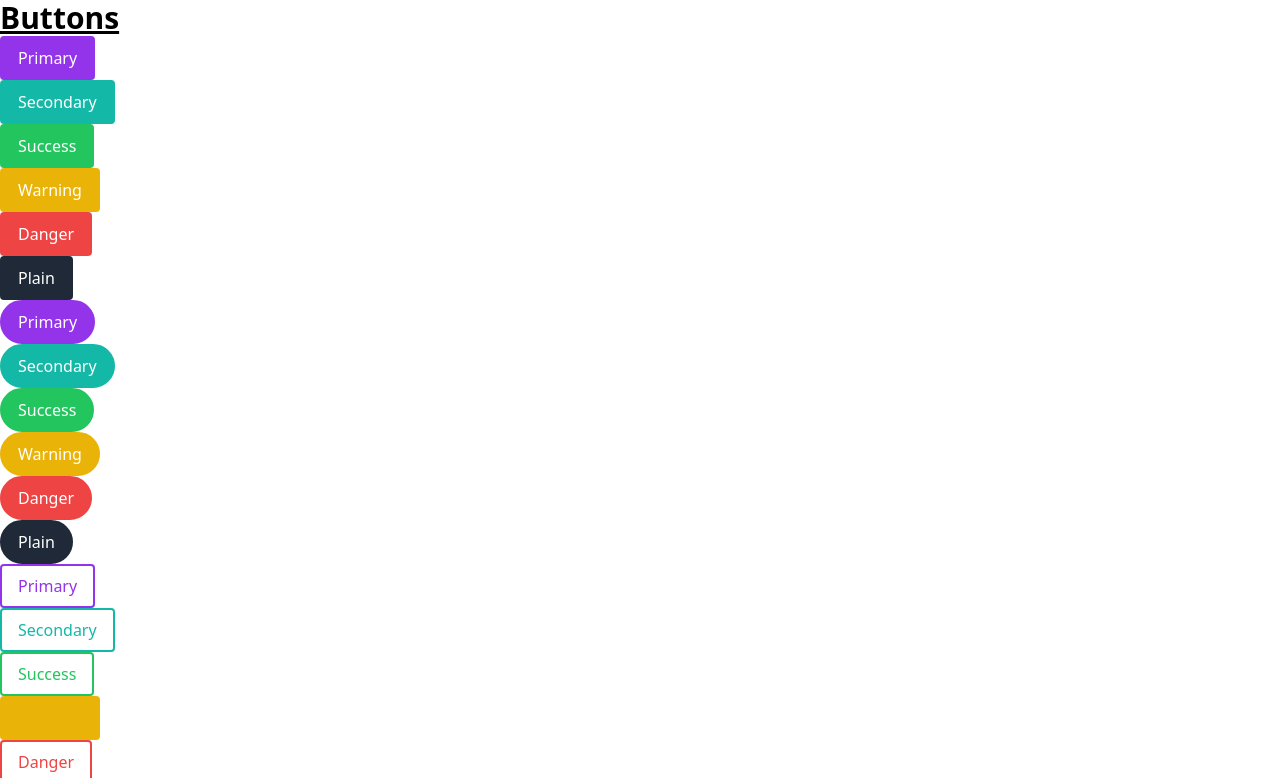
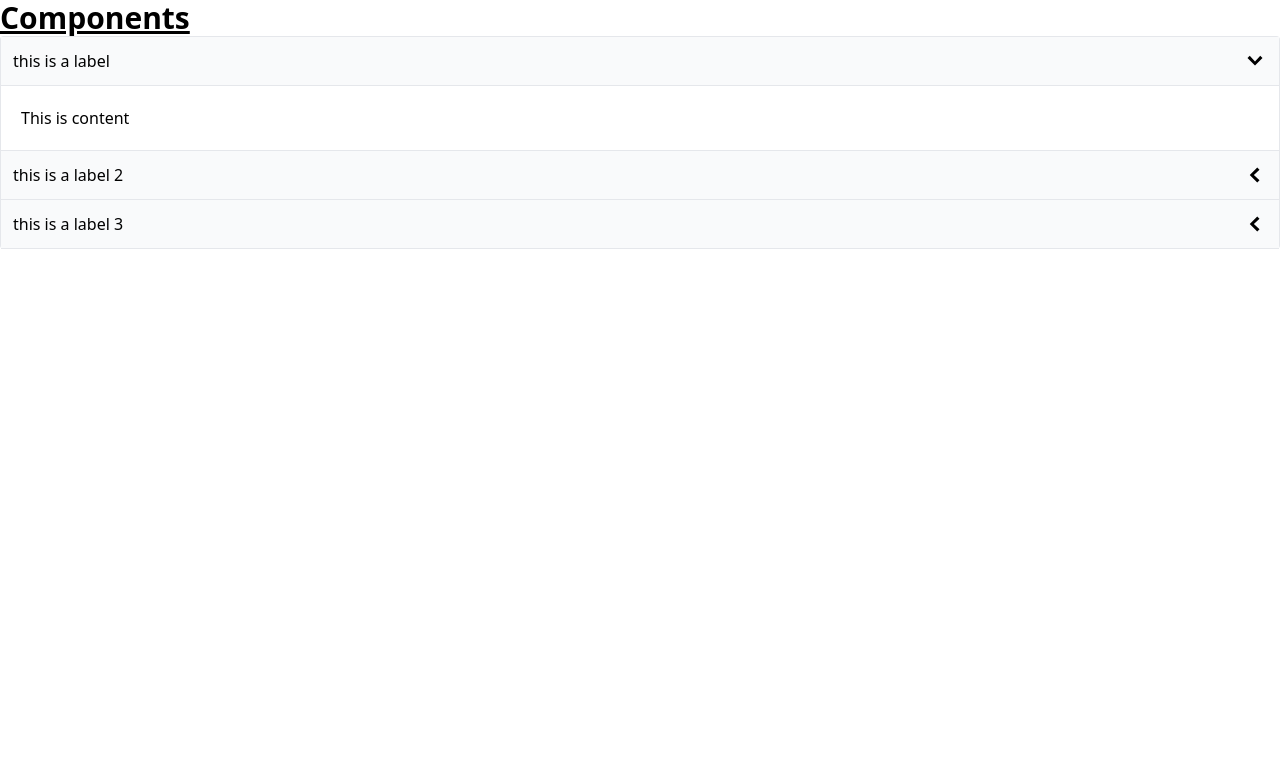
Before and after one commit to bycarlosgamez/comps, a React (Vite) app: page / in a window 1280 px wide. Shown: the top 778 px of the page. Built offline with nearby package versions, Linux system fonts and the light colour scheme; the HTML template or start-up script is replaced by a standard one.

Commit message:
accordion component

```diff
--- a/src/App.jsx
+++ b/src/App.jsx
@@ -1,127 +1,31 @@
-import Button from './components/Button';
+import Accordion from './components/Accordion';
+import ButtonPage from './pages/ButtonPage';
 
 function App() {
-  const handleClick = () => {
-    console.log('Click');
-  };
+  const items = [
+    {
+      id: 'asdfasd',
+      label: 'this is a label',
+      content: 'This is content',
+    },
+    {
+      id: 'fghhr6',
+      label: 'this is a label 2',
+      content: 'This is content 2',
+    },
+    {
+      id: '7rtygh',
+      label: 'this is a label 3',
+      content: 'This is content 3',
+    },
+  ];
 
   return (
     <>
-      <h1 className='text-3xl font-bold underline'>Buttons</h1>
+      <h1 className='text-3xl font-bold underline'>Components</h1>
       <div className='default'>
-        <div>
-          <Button primary onClick={handleClick}>
-            Primary
-          </Button>
-        </div>
-        <div>
-          <Button secondary>Secondary</Button>
-        </div>
-        <div>
-          <Button success>Success</Button>
-        </div>
-        <div>
-          <Button warning>Warning</Button>
-        </div>
-        <div>
-          <Button danger>Danger</Button>
-        </div>
-        <div>
-          <Button>Plain</Button>
-        </div>
-      </div>
-      <div className='rounded'>
-        <div>
-          <Button primary rounded>
-            Primary
-          </Button>
-        </div>
-        <div>
-          <Button secondary rounded>
-            Secondary
-          </Button>
-        </div>
-        <div>
-          <Button success rounded>
-            Success
-          </Button>
-        </div>
-        <div>
-          <Button warning rounded>
-            Warning
-          </Button>
-        </div>
-        <div>
-          <Button danger rounded>
-            Danger
-          </Button>
-        </div>
-        <div>
-          <Button rounded>Plain</Button>
-        </div>
-      </div>
-
-      <div className='outlined'>
-        <div>
-          <Button primary outline>
-            Primary
-          </Button>
-        </div>
-        <div>
-          <Button secondary outline>
-            Secondary
-          </Button>
-        </div>
-        <div>
-          <Button success outline>
-            Success
-          </Button>
-        </div>
-        <div>
-          <Button warning outline>
-            Warning
-          </Button>
-        </div>
-        <div>
-          <Button danger outline>
-            Danger
-          </Button>
-        </div>
-        <div>
-          <Button outline>Plain</Button>
-        </div>
-      </div>
-      <div className='outlined-rounded'>
-        <div>
-          <Button primary outline rounded>
-            Primary
-          </Button>
-        </div>
-        <div>
-          <Button secondary outline rounded>
-            Secondary
-          </Button>
-        </div>
-        <div>
-          <Button success outline rounded>
-            Success
-          </Button>
-        </div>
-        <div>
-          <Button warning outline rounded>
-            Warning
-          </Button>
-        </div>
-        <div>
-          <Button danger outline rounded>
-            Danger
-          </Button>
-        </div>
-        <div>
-          <Button outline rounded>
-            Plain
-          </Button>
-        </div>
+        {/* <ButtonPage /> */}
+        <Accordion items={items} />
       </div>
     </>
   );
--- /dev/null
+++ b/src/components/Accordion.jsx
@@ -0,0 +1,47 @@
+import { useState } from 'react';
+import { GoChevronDown, GoChevronLeft } from 'react-icons/go';
+
+function Accordion({ items }) {
+  const [expandedIndex, setEpandedIndex] = useState(0);
+
+  const handleClick = (index) => {
+    setEpandedIndex((prevIndex) => {
+      if (prevIndex === index) {
+        return -1;
+      } else {
+        return index;
+      }
+    });
+  };
+
+  const renderedItems = items.map((item, i) => {
+    const isExpanded = i === expandedIndex;
+
+    const content = isExpanded && (
+      <div className='border-b p-5'>{item.content}</div>
+    );
+
+    const icon = (
+      <span className='text-2xl'>
+        {isExpanded ? <GoChevronDown /> : <GoChevronLeft />}
+      </span>
+    );
+
+    return (
+      <div key={item.id}>
+        <div
+          className='flex justify-between p-3 bg-gray-50 border-b items-center cursor-pointer'
+          onClick={() => handleClick(i)}
+        >
+          {item.label}
+          {icon}
+        </div>
+        {content}
+      </div>
+    );
+  });
+
+  return <div className='border-x border-t rounded'>{renderedItems}</div>;
+}
+
+export default Accordion;
--- /dev/null
+++ b/src/pages/ButtonPage.jsx
@@ -0,0 +1,130 @@
+import Button from '../components/Button';
+
+function ButtonPage() {
+  const handleClick = () => {
+    console.log('Click');
+  };
+
+  return (
+    <>
+      <h1 className='text-3xl font-bold underline'>Buttons</h1>
+      <div className='default'>
+        <div>
+          <Button primary onClick={handleClick}>
+            Primary
+          </Button>
+        </div>
+        <div>
+          <Button secondary>Secondary</Button>
+        </div>
+        <div>
+          <Button success>Success</Button>
+        </div>
+        <div>
+          <Button warning>Warning</Button>
+        </div>
+        <div>
+          <Button danger>Danger</Button>
+        </div>
+        <div>
+          <Button>Plain</Button>
+        </div>
+      </div>
+      <div className='rounded'>
+        <div>
+          <Button primary rounded>
+            Primary
+          </Button>
+        </div>
+        <div>
+          <Button secondary rounded>
+            Secondary
+          </Button>
+        </div>
+        <div>
+          <Button success rounded>
+            Success
+          </Button>
+        </div>
+        <div>
+          <Button warning rounded>
+            Warning
+          </Button>
+        </div>
+        <div>
+          <Button danger rounded>
+            Danger
+          </Button>
+        </div>
+        <div>
+          <Button rounded>Plain</Button>
+        </div>
+      </div>
+
+      <div className='outlined'>
+        <div>
+          <Button primary outline>
+            Primary
+          </Button>
+        </div>
+        <div>
+          <Button secondary outline>
+            Secondary
+          </Button>
+        </div>
+        <div>
+          <Button success outline>
+            Success
+          </Button>
+        </div>
+        <div>
+          <Button warning outline>
+            Warning
+          </Button>
+        </div>
+        <div>
+          <Button danger outline>
+            Danger
+          </Button>
+        </div>
+        <div>
+          <Button outline>Plain</Button>
+        </div>
+      </div>
+      <div className='outlined-rounded'>
+        <div>
+          <Button primary outline rounded>
+            Primary
+          </Button>
+        </div>
+        <div>
+          <Button secondary outline rounded>
+            Secondary
+          </Button>
+        </div>
+        <div>
+          <Button success outline rounded>
+            Success
+          </Button>
+        </div>
+        <div>
+          <Button warning outline rounded>
+            Warning
+          </Button>
+        </div>
+        <div>
+          <Button danger outline rounded>
+            Danger
+          </Button>
+        </div>
+        <div>
+          <Button outline rounded>
+            Plain
+          </Button>
+        </div>
+      </div>
+    </>
+  );
+}
+
+export default ButtonPage;
```
